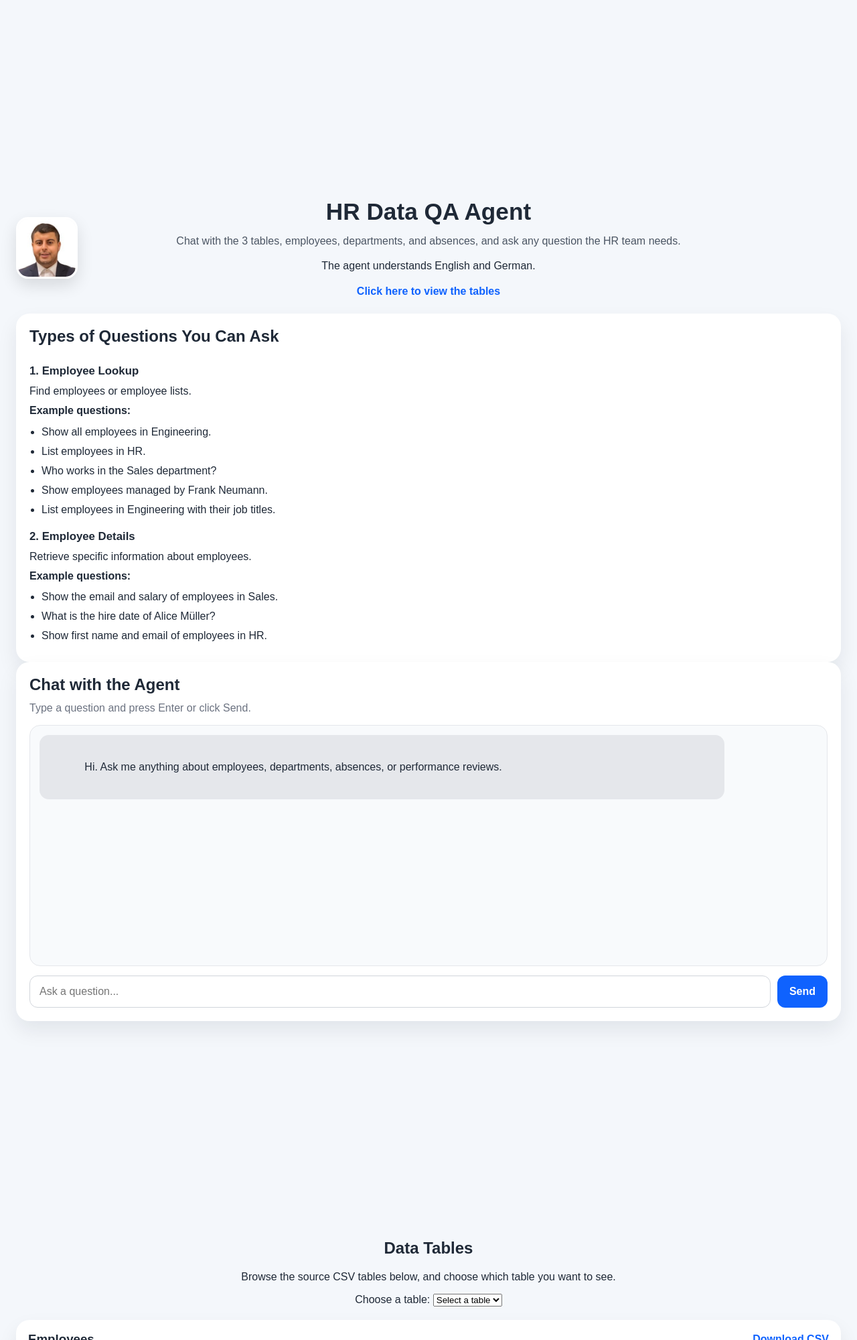
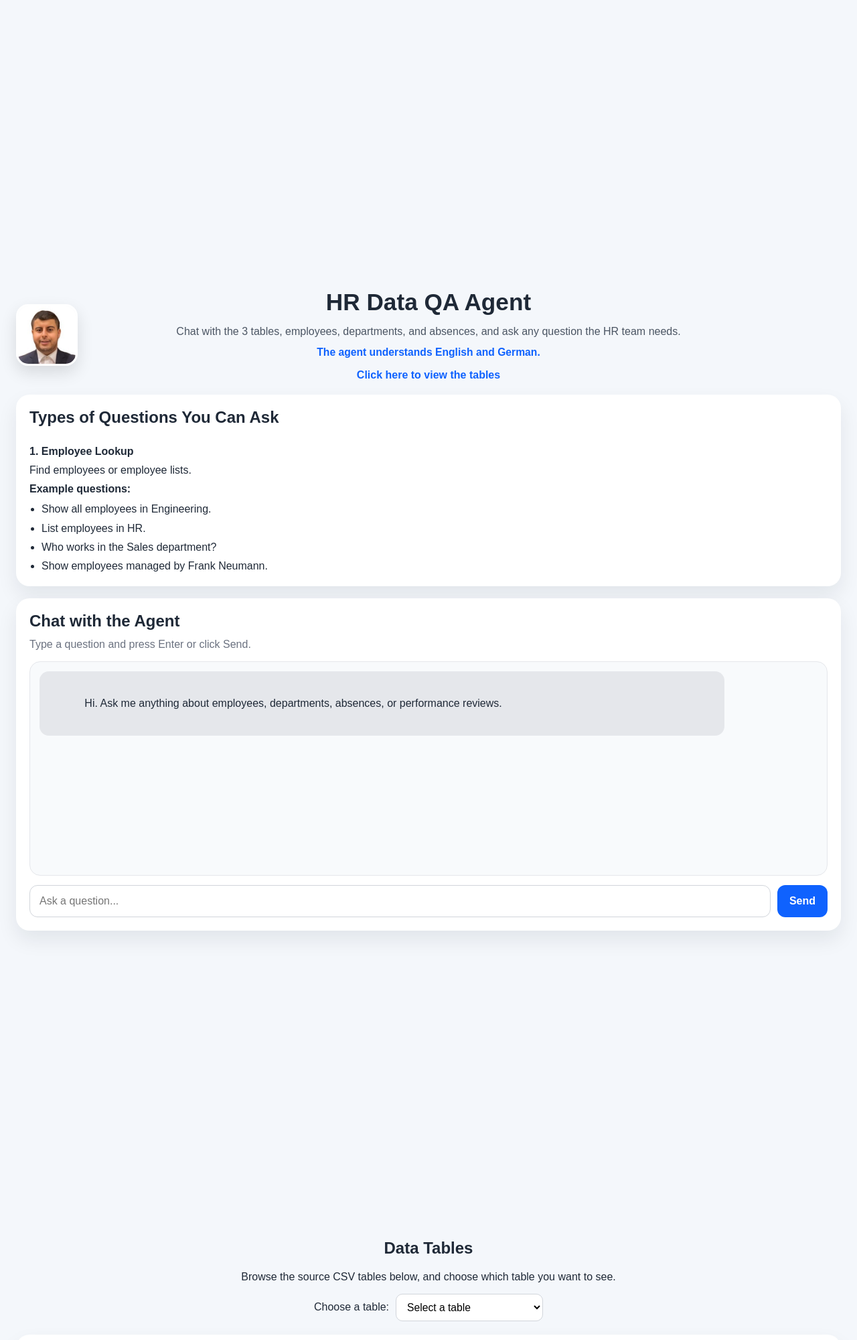
Before and after one commit to fadimbarki87/hr-agent-api, a FastAPI app: page / in a window 1280 px wide. Shown: the top 2000 px of the page at 67% size. Run offline with FastAPI, Linux system fonts and the light colour scheme; some libraries are stand-ins or nearby versions.

Commit message:
Update styles.css

```diff
--- a/static/styles.css
+++ b/static/styles.css
@@ -1,4 +1,3 @@
-
 * {
   box-sizing: border-box;
 }
@@ -27,7 +26,7 @@ body {
   grid-template-columns: 140px 1fr 140px;
   align-items: center;
   gap: 16px;
-  margin-bottom: 24px;
+  margin-bottom: 20px;
 }
 
 .hero-left {
@@ -45,10 +44,17 @@ body {
 }
 
 .subtitle {
-  margin: 12px auto 14px;
+  margin: 12px auto 10px;
   max-width: 760px;
   line-height: 1.5;
   color: #4b5563;
+}
+
+.lang-note {
+  margin: 0 0 12px;
+  font-size: 0.98rem;
+  font-weight: 600;
+  color: #0f62fe;
 }
 
 .scroll-link {
@@ -72,11 +78,10 @@ body {
   box-shadow: 0 10px 25px rgba(0, 0, 0, 0.12);
 }
 
-.hero-grid {
-  display: grid;
-  grid-template-columns: 1.1fr 0.9fr;
-  gap: 20px;
-  align-items: stretch;
+.hero-stack {
+  display: flex;
+  flex-direction: column;
+  gap: 18px;
 }
 
 .card {
@@ -91,24 +96,31 @@ body {
   margin-bottom: 12px;
 }
 
+.compact-card {
+  padding-bottom: 16px;
+}
+
 .scroll-box {
-  max-height: 440px;
   overflow-y: auto;
   padding-right: 8px;
 }
 
+.compact-scroll {
+  max-height: 210px;
+}
+
 .qa-group {
-  margin-bottom: 18px;
+  margin-bottom: 14px;
 }
 
 .qa-group h3 {
   margin-bottom: 8px;
-  font-size: 1.05rem;
+  font-size: 1rem;
 }
 
 .qa-group p {
   margin: 6px 0;
-  line-height: 1.45;
+  line-height: 1.4;
 }
 
 .qa-group ul {
@@ -118,7 +130,7 @@ body {
 
 .qa-group li {
   margin-bottom: 6px;
-  line-height: 1.45;
+  line-height: 1.4;
 }
 
 .chat-card {
@@ -133,8 +145,8 @@ body {
 
 .chat-window {
   flex: 1;
-  min-height: 360px;
-  max-height: 440px;
+  min-height: 320px;
+  max-height: 420px;
   overflow-y: auto;
   background: #f8fafc;
   border: 1px solid #e5e7eb;
@@ -200,6 +212,24 @@ body {
   margin-bottom: 20px;
 }
 
+.table-jump {
+  margin-top: 14px;
+  display: flex;
+  justify-content: center;
+  align-items: center;
+  gap: 10px;
+  flex-wrap: wrap;
+}
+
+.table-jump select {
+  min-width: 220px;
+  padding: 10px 12px;
+  border: 1px solid #d1d5db;
+  border-radius: 10px;
+  font-size: 0.98rem;
+  background: white;
+}
+
 .table-card {
   background: white;
   border-radius: 20px;
@@ -232,6 +262,11 @@ body {
   border-radius: 14px;
 }
 
+.table-scroll {
+  max-height: 420px;
+  overflow-y: auto;
+}
+
 table {
   width: 100%;
   border-collapse: collapse;
@@ -240,6 +275,9 @@ table {
 
 thead {
   background: #eff6ff;
+  position: sticky;
+  top: 0;
+  z-index: 1;
 }
 
 th,
@@ -278,16 +316,20 @@ tbody tr:hover {
     justify-content: center;
   }
 
-  .hero-grid {
-    grid-template-columns: 1fr;
+  .hero-center h1 {
+    font-size: 1.8rem;
   }
 
-  .chat-window,
-  .scroll-box {
+  .compact-scroll {
+    max-height: 190px;
+  }
+
+  .chat-window {
+    min-height: 280px;
     max-height: 360px;
   }
 
-  .hero-center h1 {
-    font-size: 1.8rem;
+  .table-scroll {
+    max-height: 360px;
   }
 }
```
